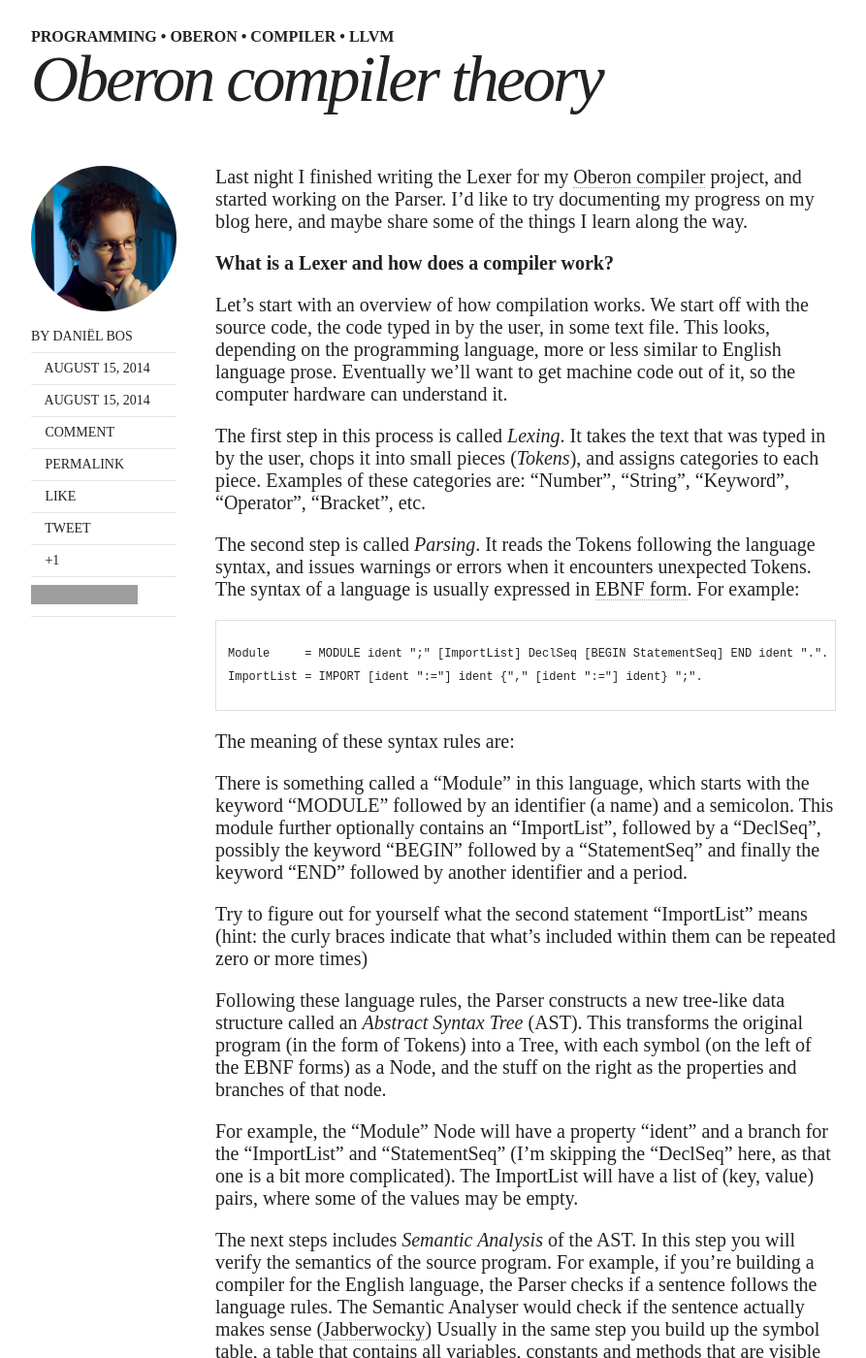
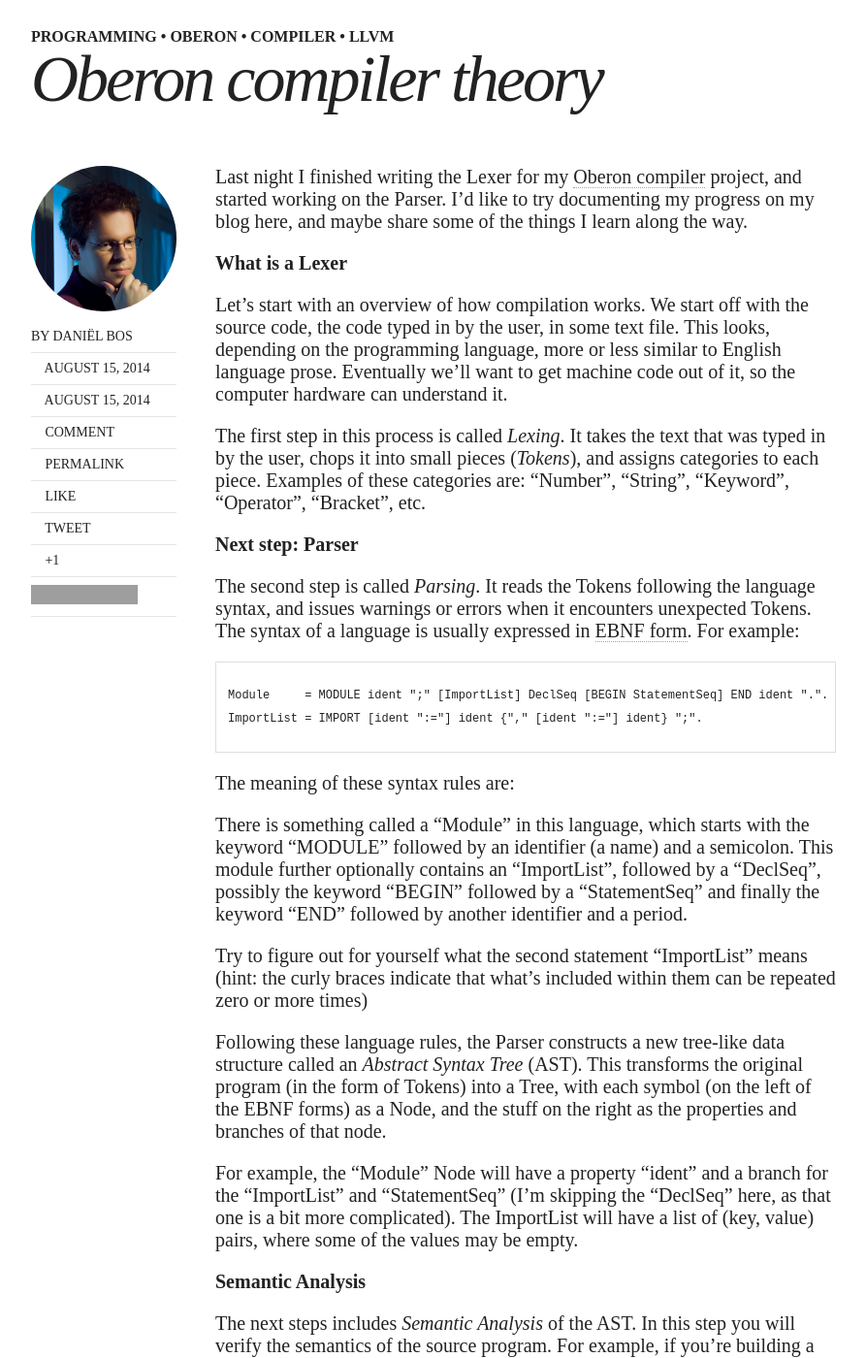
Before and after one commit to corani/corani.github.io, a Jekyll site: the page built from _posts/2014-08-15-oberon-compiler-theory.md, in a window 1280 px wide and 1400 px high, scrolled down 719 px. Shown: the whole window at 97% size, without its empty margins (128-1021 px from the left). Built offline with Jekyll 4.4.1, drawn with Linux system fonts in a browser that asks for light colours; nearby versions of some CDN libraries; comment, search, counter and statistics services are not loaded; some of the changed text lies outside the part shown; grey boxes are pictures that could not be loaded.

Commit message:
Compiler theory: Chapters

```diff
--- a/_posts/2014-08-15-oberon-compiler-theory.md
+++ b/_posts/2014-08-15-oberon-compiler-theory.md
@@ -14,7 +14,7 @@ share:    true
 Last night I finished writing the Lexer for my <a href="/tags/#oberon" target="_BLANK">Oberon compiler</a> project, and started working on the Parser. I'd
 like to try documenting my progress on my blog here, and maybe share some of the things I learn along the way.
 
-**What is a Lexer and how does a compiler work?**
+**What is a Lexer**
 
 Let's start with an overview of how compilation works. We start off with the source code, the code typed in by the user, in some text file. This looks,
 depending on the programming language, more or less similar to English language prose. Eventually we'll want to get machine code out of it, so the
@@ -22,6 +22,8 @@ computer hardware can understand it.
 
 The first step in this process is called *Lexing*. It takes the text that was typed in by the user, chops it into small pieces (*Tokens*), and assigns categories to
 each piece. Examples of these categories are: "Number", "String", "Keyword", "Operator", "Bracket", etc.
+
+**Next step: Parser**
 
 The second step is called *Parsing*. It reads the Tokens following the language syntax, and issues warnings or errors when it encounters unexpected Tokens. The
 syntax of a language is usually expressed in <a href="http://www.wikiwand.com/en/Extended_Backus%E2%80%93Naur_form" target="_BLANK">EBNF form</a>. For example:
@@ -47,10 +49,14 @@ that node.
 For example, the "Module" Node will have a property "ident" and a branch for the "ImportList" and "StatementSeq" (I'm skipping the "DeclSeq" here, as that
 one is a bit more complicated). The ImportList will have a list of (key, value) pairs, where some of the values may be empty.
 
+**Semantic Analysis**
+
 The next steps includes *Semantic Analysis* of the AST. In this step you will verify the semantics of the source program. For example, if you're building a
 compiler for the English language, the Parser checks if a sentence follows the language rules. The Semantic Analyser would check if the sentence actually
 makes sense (<a href="http://www.wikiwand.com/en/Jabberwocky" target="_BLANK">Jabberwocky</a>) Usually in the same step you build up the symbol table, a
 table that contains all variables, constants and methods that are visible from each Node, and verify that all identifiers in the AST can be resolved.
+
+**Intermediate Representation**
 
 Since I'm building a front-end compiler, my next step will be generating the *Intermediate Representation* (IR) for LLVM. This is a kind of Assembly Language
 for an imaginary architecture that LLVM understands. All optimizations and further machine-code generation is handled by LLVM based on this *IR*. This is shows
```
